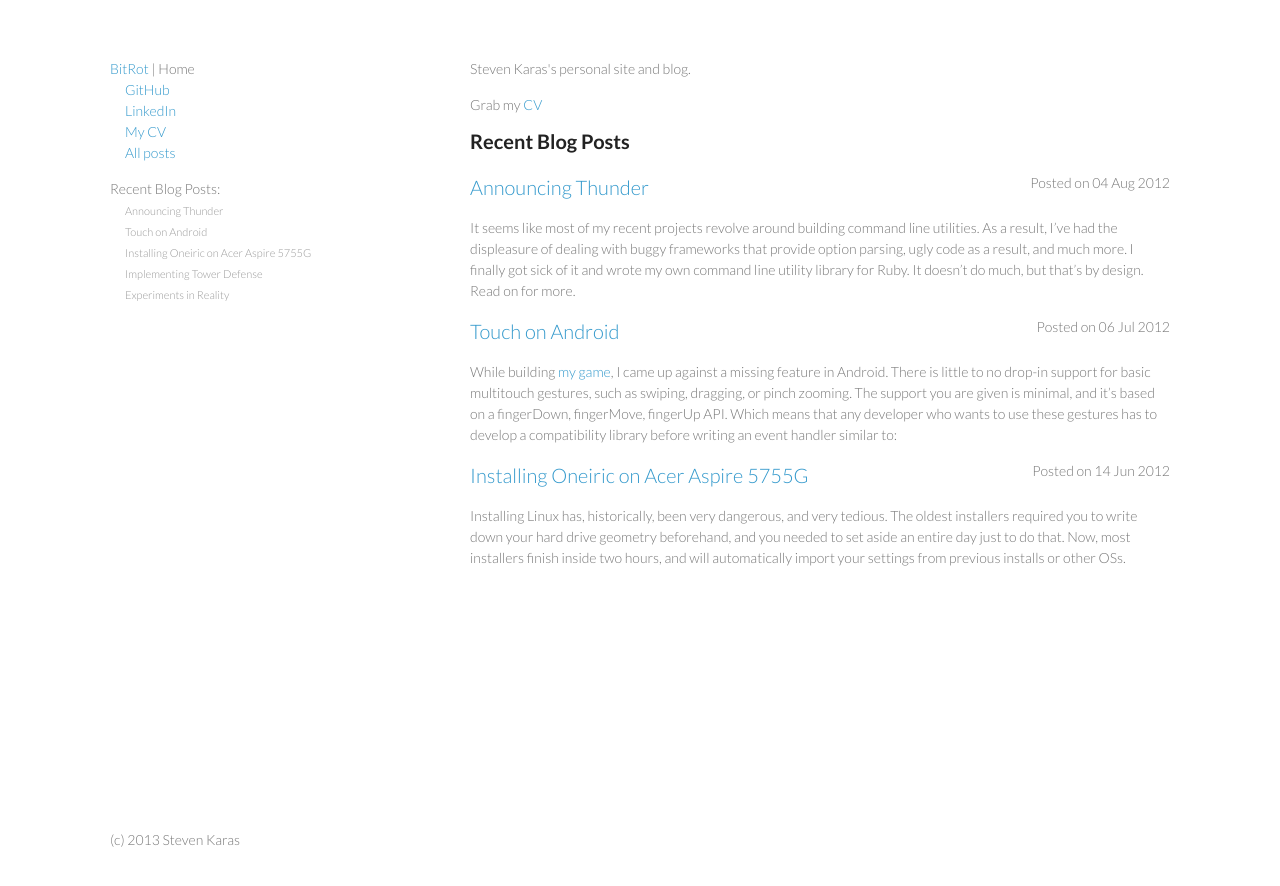
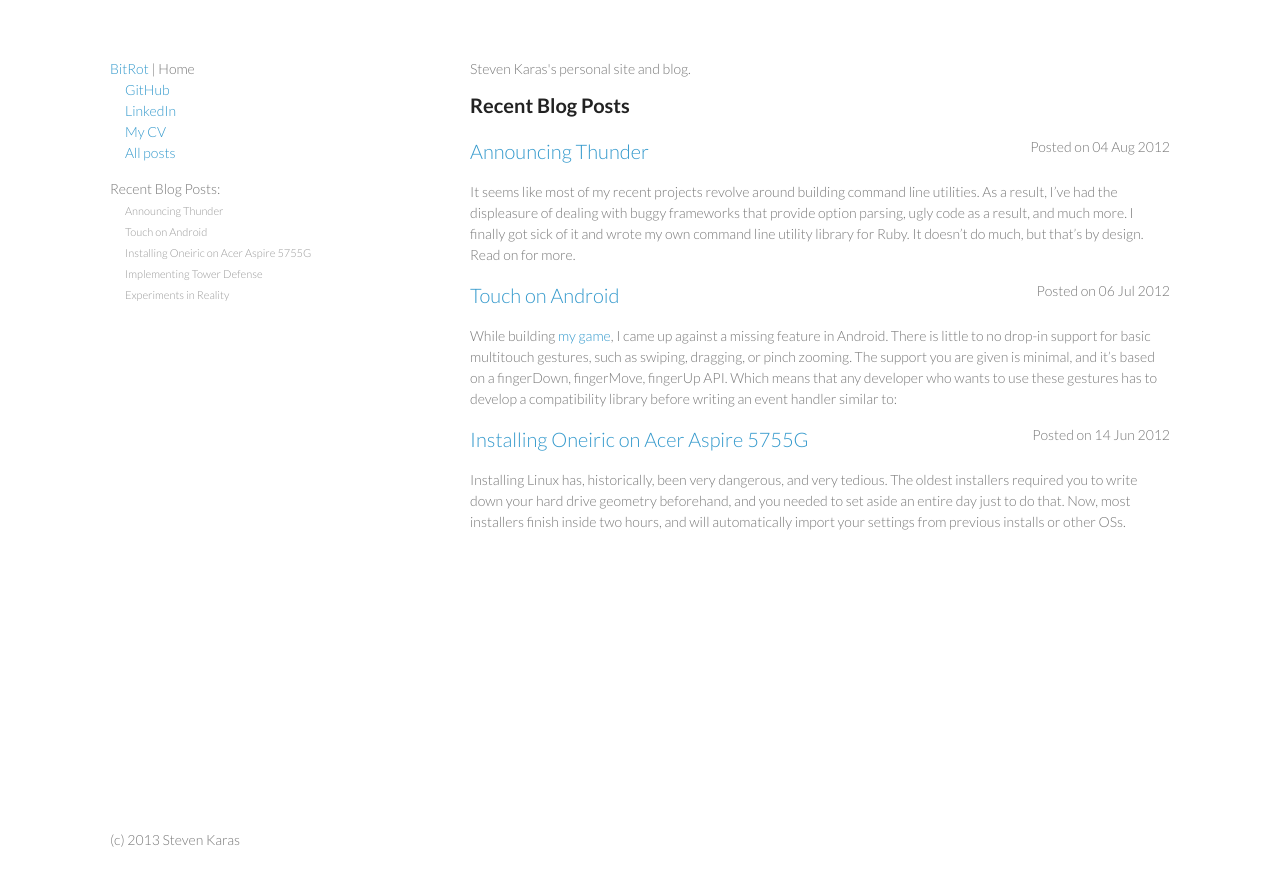
Before and after one commit to stevenkaras/stevenkaras.github.com, a Jekyll site: the page built from index.html, in a window 1280 px wide. Shown: the top 886 px of the page. Built offline with Jekyll 4.4.1, drawn with Linux system fonts in a browser that asks for light colours.

Commit message:
removed redundant link to CV from front page

```diff
--- a/index.html
+++ b/index.html
@@ -4,9 +4,6 @@ title: Home
 ---
 <p>
 Steven Karas's personal site and blog.
-</p>
-<p>
-Grab my <a href="{{ site.url }}/downloads/resume.pdf">CV</a>
 </p>
 <p>
   <h1 class="section_header">Recent Blog Posts</h1>
```
